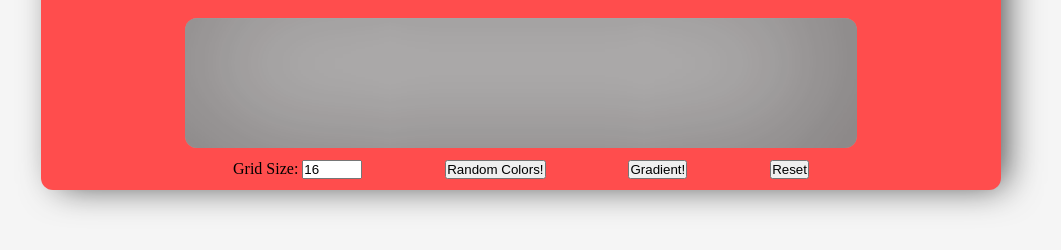
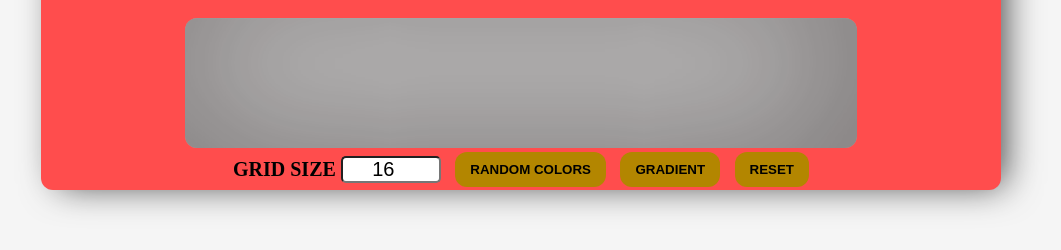
Before and after one commit to coding-cosmonaut/odin-Etch-a-Sketch, a plain HTML site: page index.html in a window 1280 px wide. Shown: the part 490-740 px from the top of the page, without its empty margins (119-1180 px from the left). Drawn offline with Linux system fonts and the light colour scheme; a web font is replaced by a local one.

Commit message:
Add styling for buttons and input

```diff
--- a/index.html
+++ b/index.html
@@ -21,8 +21,9 @@
         <div class="canvas"></div>
         <div class="options">
           <label for="gridSize">
-            Grid Size:
+            Grid Size
             <input
+              id="gridInput"
               name="gridSize"
               value="16"
               type="number"
@@ -30,8 +31,8 @@
               max="100"
             />
           </label>
-          <button id="randomize">Random Colors!</button>
-          <button id="gradient">Gradient!</button>
+          <button id="randomize">Random Colors</button>
+          <button id="gradient">Gradient</button>
           <button id="reset">Reset</button>
         </div>
       </div>
--- a/style.css
+++ b/style.css
@@ -76,6 +76,37 @@ main {
     display: flex;
     justify-content: space-between;
     align-items: center;
+    flex-wrap: wrap;
     height: 150px;
     width: 60%;
 }
+
+.options label {
+  font-size: 20px;
+  text-transform: uppercase;
+  font-weight: bold;
+}
+
+#gridInput {
+  width: 100px;
+  text-align: center;
+  font-size: 20px;
+  border-radius: 5px;
+  outline: none;
+}
+
+
+button {
+  padding: 10px 15px;
+  text-transform: uppercase;
+  font-weight: bold;
+  border-radius: 12px;
+  border: none;
+  background-color: #b38600;
+  transition: all ease 0.3s;
+}
+button:hover {
+  cursor: pointer;
+  background-color: #e6ac00;
+  color: white;
+}
```
